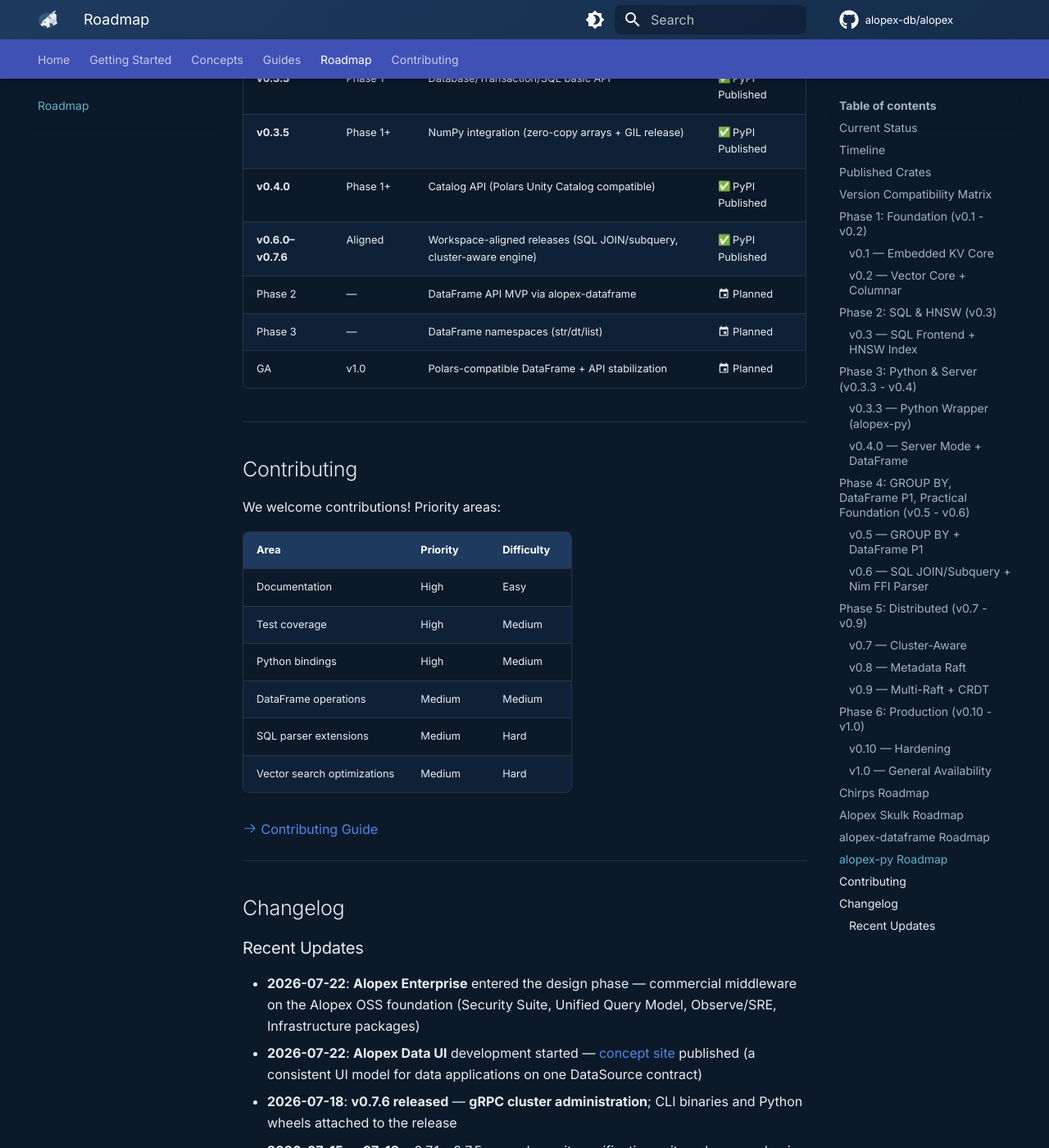
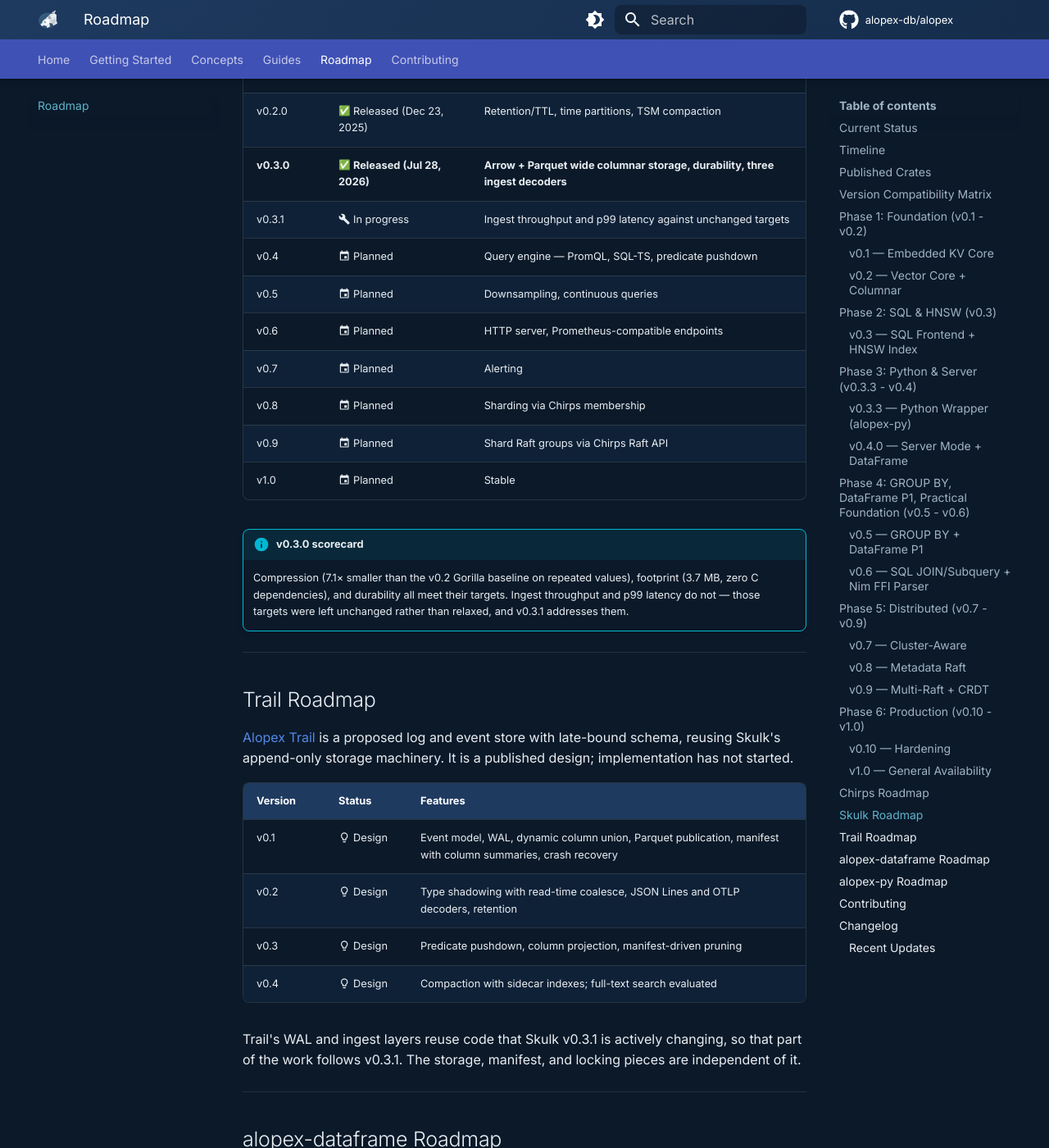
Before and after one commit to alopex-db/alopex-db.github.io, an MkDocs documentation site: the page built from docs/roadmap.md, in a window 1280 px wide and 1400 px high, scrolled down 9843 px. Shown: the whole window at 82% size. Built offline with MkDocs 1.6.1 and Material for MkDocs 9.7.7, drawn with Linux system fonts in a browser that asks for light colours; emoji names are drawn with the system emoji font; comment, search, counter and statistics services are not loaded; some of the changed text lies outside the part shown.

Commit message:
docs(site): ロードマップに Skulk / Trail を追加し、現況を実態へ更新
製品ファミリー全体を扱うロードマップに改める。Skulk と Trail が
一切記載されておらず、本体の現況も v0.5.0 のまま古かった点を是正する。

追加:
- Skulk Roadmap 節: v0.1〜v1.0。v0.3.0 リリース済み、v0.3.1 スループット
  対応中、v0.8/v0.9 で Chirps 上の分散。達成項目と未達項目を併記した
  スコアカードを添える
- Trail Roadmap 節: v0.1〜v0.4 を Design ステータスで。WAL/ingest の
  流用部分が Skulk v0.3.1 の変更対象と重なるため、その順序制約を明記
- Published Crates に alopex-skulk と alopex-cluster を追加。
  Skulk/Chirps が独立系列である旨の注記も添える

修正:
- Current Status を v0.5.0 から v0.7.4 へ。v0.7 のクラスタ機能が
  single-node compatible である範囲も明示
- Published Crates のバージョンを v0.5.0 から v0.7.4 へ
- 互換表: v0.8/v0.9 行を追加し、Chirps 列を正典
  (product-family-overview.md:132-146) に一致させる。v1.0 は v0.9 では
  なく v0.8 が正しい
- Timeline を製品ファミリー全体の gantt に変更。v0.6/v0.7 を完了に
- Chirps 節: IggyBackend の目標を v0.7 と明示し、v0.8 Federation を追加。
  MessageBackend/MessageProfile が v0.4/v0.5 で先行実装済みである旨を注記

mkdocs build --strict で検証済み。

Co-Authored-By: Claude Opus 5 (1M context) <noreply@anthropic.com>

````diff
--- a/docs/roadmap.md
+++ b/docs/roadmap.md
@@ -27,20 +27,37 @@ This roadmap outlines the planned development of Alopex DB from the current stat
 
     **Alopex DB v0.6.0** replaced the Rust SQL parser with a **Nim FFI parser** (MessagePack protocol) and added **SQL JOIN and subquery support**. Since v0.6.0 all workspace crates share a single aligned version.
 
+!!! success "Alopex Skulk v0.3.0 Released — Arrow + Parquet Storage (July 28, 2026)"
+
+    The time-series core replaced its self-built TSM/Gorilla storage with
+    **Arrow in memory and Parquet on disk**. Pure Rust, 3.7 MB release binary,
+    zero C dependencies. This is a breaking format change from Skulk v0.2.
+
+    ```bash
+    cargo add alopex-skulk
+    ```
+
+    [Skulk roadmap](#skulk) · [What changed and why](concepts/skulk.md)
+
+!!! info "Alopex Trail — design published, implementation not started"
+
+    A log and event store with **late-bound schema**, reusing Skulk's
+    append-only machinery. The design is open before the code exists, so the
+    API can still change based on what you need.
+
+    [Trail roadmap](#trail) · [Read the concept](concepts/trail.md)
+
 ## Timeline
 
 ```mermaid
 gantt
-    title Alopex DB Development Timeline
+    title Alopex Product Family Timeline
     dateFormat  YYYY-MM
     axisFormat  %Y-%m
 
-    section Foundation
+    section Alopex DB
     v0.1-v0.2 Core          :done, 2025-01, 2025-10
     v0.3 SQL + HNSW         :done, 2025-10, 2025-12
-    v0.3.3 Python + CLI     :done, 2025-12, 2025-12
-
-    section Server & DataFrame
     v0.4 Server + DataFrame :done, 2026-01, 2026-01
     v0.5 GROUP BY + JOIN    :done, 2026-01, 2026-01
 
@@ -51,10 +68,23 @@ gantt
     v0.7 Cluster-aware      :done, 2026-07, 2026-07
     v0.8 Metadata Raft      :2026-10, 2026-12
     v0.9 Multi-Raft         :2027-01, 2027-02
+    v1.0 GA                 :milestone, 2027-03, 0d
 
-    section GA
-    v0.10 Hardening         :2027-02, 2027-03
-    v1.0 GA                 :milestone, 2027-03, 0d
+    section Chirps
+    v0.5 Raft Consensus     :done, 2025-12, 2026-01
+    v0.6 Multi-Raft + TSO   :2026-10, 2026-12
+    v0.7 Iggy + Durable     :2027-01, 2027-02
+
+    section Skulk
+    v0.1-v0.2 TSM + Lifecycle :done, 2025-10, 2025-12
+    v0.3 Arrow + Parquet    :done, 2026-07, 2026-07
+    v0.3.1 Throughput       :active, 2026-07, 2026-08
+    v0.4 Query Engine       :2026-08, 2026-10
+    v0.8 Sharding on Chirps :2027-01, 2027-03
+
+    section Trail
+    Design published        :done, 2026-07, 2026-07
+    v0.1 Append path        :2026-09, 2026-11
 ```
 
 ---
@@ -73,7 +103,13 @@ The following crates are available on **crates.io**:
 | [![alopex-cluster](https://img.shields.io/crates/v/alopex-cluster.svg)](https://crates.io/crates/alopex-cluster) | v0.7.6 | Cluster-aware distributed mode |
 | [![alopex-cli](https://img.shields.io/crates/v/alopex-cli.svg)](https://crates.io/crates/alopex-cli) | v0.7.6 | CLI with TUI / admin console |
 | [![alopex-chirps](https://img.shields.io/crates/v/alopex-chirps.svg)](https://crates.io/crates/alopex-chirps) | v0.5.1 | Cluster messaging layer |
-| [![alopex-skulk](https://img.shields.io/crates/v/alopex-skulk.svg)](https://crates.io/crates/alopex-skulk) | v0.2.0 | Time-series database on Alopex Core |
+| [![alopex-skulk](https://img.shields.io/crates/v/alopex-skulk.svg)](https://crates.io/crates/alopex-skulk) | v0.3.0 | Time-series storage and ingest core |
+
+!!! note "Independent version series"
+
+    [Skulk](concepts/skulk.md) and [Chirps](concepts/chirps.md) are separate
+    repositories with their own release cadence. They do not track the Alopex DB
+    version number — Skulk is at v0.3.0 while Alopex DB is at v0.7.6.
 
 ---
 
@@ -92,6 +128,12 @@ The following crates are available on **crates.io**:
 
 !!! note "Aligned Versioning Since v0.6.0"
     Up to v0.5.x, alopex-py and alopex-dataframe followed their own versioning schemes. Since **v0.6.0**, all workspace crates and the Python package share a single aligned version per release.
+
+!!! note "Skulk is not in this matrix"
+    Skulk does not depend on `alopex-core` or `alopex-sql`, so it does not track
+    the Alopex DB version. It meets the family at the Chirps layer: sharding at
+    Skulk v0.8 (Chirps membership) and replication at v0.9 (Chirps Raft). See
+    [Skulk Roadmap](#skulk).
 
 ---
 
@@ -346,20 +388,61 @@ Alopex Chirps (cluster messaging layer) has its own development track:
 | v0.5 | :white_check_mark: Complete | Raft Consensus API, WalRaftStorage |
 | v0.5.1 | :white_check_mark: Complete | File Transfer API |
 | v0.6 | :material-calendar: Planned | Multi-Raft, TSO, Observability |
-| v0.7+ | :material-calendar: Planned | IggyBackend, Durable profile |
+| v0.7 | :material-calendar: Planned | IggyBackend, Durable profile |
+| v0.8+ | :material-calendar: Planned | Federation profile, cross-cluster mTLS |
+
+!!! note "Durable profile"
+
+    `MessageProfile::Durable` is defined in the API today but is rejected at
+    runtime until the Iggy backend lands in **v0.7**. `MessageBackend` and
+    `MessageProfile` themselves shipped early, in v0.4/v0.5.
 
 ---
 
-## Alopex Skulk Roadmap { #skulk }
+## Skulk Roadmap { #skulk }
 
-Alopex Skulk (the time-series database of the family, built on Alopex Core) is versioned independently:
+[Alopex Skulk](concepts/skulk.md) is the time-series storage and ingest core.
+It has its own repository and version series.
 
-| Version | Status | Notes |
-|:--------|:-------|:------|
-| v0.1.0 | :white_check_mark: Released (Dec 18, 2025) | Initial public release |
-| v0.2.0 | :white_check_mark: Released (Dec 23, 2025) — **crates.io Published** | Current release |
+| Version | Status | Features |
+|:--------|:-------|:---------|
+| v0.1.0 | :white_check_mark: Released (Dec 18, 2025) | TSM storage, Gorilla compression, WAL, MemTable |
+| v0.2.0 | :white_check_mark: Released (Dec 23, 2025) | Retention/TTL, time partitions, TSM compaction |
+| **v0.3.0** | :white_check_mark: **Released (Jul 28, 2026)** | **Arrow + Parquet wide columnar storage, durability, three ingest decoders** |
+| v0.3.1 | :material-wrench: In progress | Ingest throughput and p99 latency against unchanged targets |
+| v0.4 | :material-calendar: Planned | Query engine — PromQL, SQL-TS, predicate pushdown |
+| v0.5 | :material-calendar: Planned | Downsampling, continuous queries |
+| v0.6 | :material-calendar: Planned | HTTP server, Prometheus-compatible endpoints |
+| v0.7 | :material-calendar: Planned | Alerting |
+| v0.8 | :material-calendar: Planned | Sharding via Chirps membership |
+| v0.9 | :material-calendar: Planned | Shard Raft groups via Chirps Raft API |
+| v1.0 | :material-calendar: Planned | Stable |
 
-Skulk's feature set — Gorilla compression, automatic TTL/downsampling, PromQL & SQL-TS queries — is described in [Skulk concepts](concepts/skulk.md).
+!!! info "v0.3.0 scorecard"
+
+    Compression (7.1× smaller than the v0.2 Gorilla baseline on repeated
+    values), footprint (3.7 MB, zero C dependencies), and durability all meet
+    their targets. Ingest throughput and p99 latency do not — those targets were
+    left unchanged rather than relaxed, and v0.3.1 addresses them.
+
+---
+
+## Trail Roadmap { #trail }
+
+[Alopex Trail](concepts/trail.md) is a proposed log and event store with
+late-bound schema, reusing Skulk's append-only storage machinery. It is a
+published design; implementation has not started.
+
+| Version | Status | Features |
+|:--------|:-------|:---------|
+| v0.1 | :material-lightbulb-outline: Design | Event model, WAL, dynamic column union, Parquet publication, manifest with column summaries, crash recovery |
+| v0.2 | :material-lightbulb-outline: Design | Type shadowing with read-time coalesce, JSON Lines and OTLP decoders, retention |
+| v0.3 | :material-lightbulb-outline: Design | Predicate pushdown, column projection, manifest-driven pruning |
+| v0.4 | :material-lightbulb-outline: Design | Compaction with sidecar indexes; full-text search evaluated |
+
+Trail's WAL and ingest layers reuse code that Skulk v0.3.1 is actively
+changing, so that part of the work follows v0.3.1. The storage, manifest, and
+locking pieces are independent of it.
 
 ---
 
````
